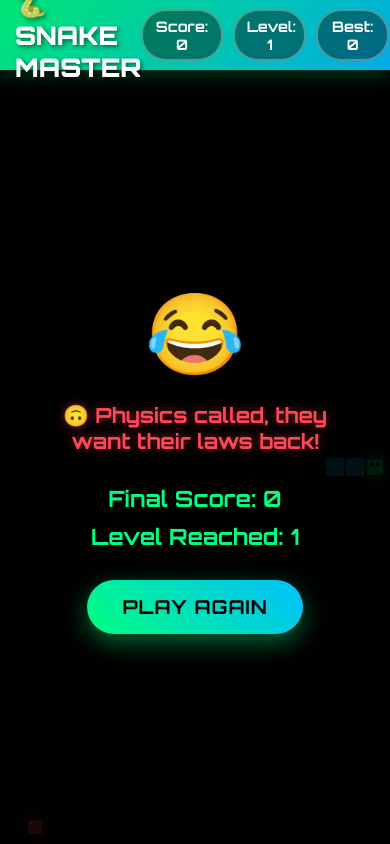
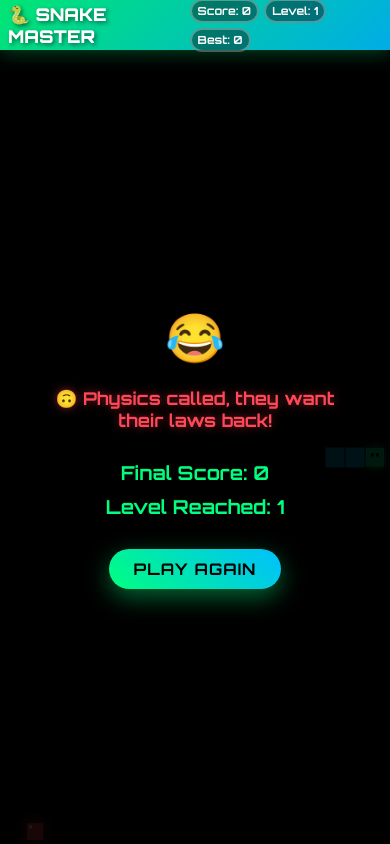
Before and after one commit to Jay-736-Github/Snake-Game, a plain HTML site: page index.html in a window 390 px wide. Both pictures are taken after a click on the button "START GAME". Drawn offline with Linux system fonts and the light colour scheme.

Commit message:
Updated for small screen

```diff
--- a/index.js
+++ b/index.js
@@ -19,7 +19,7 @@ class SnakeGame {
     this.moveSound = new Audio("music/move.mp3");
 
     // Game settings - FASTER SPEED as requested
-    this.gridSize = 20;
+    this.gridSize = this.isMobile() ? 15 : 20; // Smaller grid on mobile
     this.initialSpeed = 10; // Much faster initial speed (like your original)
     this.speed = this.initialSpeed;
 
@@ -34,9 +34,11 @@ class SnakeGame {
     this.gameLoop = null;
     this.lastPaintTime = 0;
 
-    // Touch controls
+    // Touch controls - IMPROVED
     this.touchStartX = 0;
     this.touchStartY = 0;
+    this.touchStartTime = 0;
+    this.minSwipeDistance = this.isMobile() ? 30 : 50;
 
     // Roast messages
     this.roastMessages = [
@@ -60,27 +62,77 @@ class SnakeGame {
     this.init();
   }
 
+  // Detect mobile device
+  isMobile() {
+    return (
+      /Android|webOS|iPhone|iPad|iPod|BlackBerry|IEMobile|Opera Mini/i.test(
+        navigator.userAgent
+      ) ||
+      (navigator.maxTouchPoints && navigator.maxTouchPoints > 2)
+    );
+  }
+
   init() {
     this.setupCanvas();
     this.setupEventListeners();
     this.loadHighScore();
     this.resetGame();
+
+    // Prevent scrolling on mobile
+    document.body.addEventListener(
+      "touchmove",
+      function (e) {
+        e.preventDefault();
+      },
+      { passive: false }
+    );
+
+    // Prevent context menu on mobile
+    document.addEventListener("contextmenu", function (e) {
+      e.preventDefault();
+    });
   }
 
   setupCanvas() {
     const resizeCanvas = () => {
-      const rect = this.canvas.getBoundingClientRect();
-      this.canvas.width = rect.width;
-      this.canvas.height = rect.height;
+      // Get actual viewport size
+      const viewportWidth = window.innerWidth;
+      const viewportHeight = window.innerHeight;
+
+      // Account for navbar height
+      const navbarHeight = this.isMobile()
+        ? viewportHeight < 500
+          ? 40
+          : viewportWidth < 480
+          ? 50
+          : 60
+        : 80;
+
+      const availableHeight = viewportHeight - navbarHeight;
+
+      // Set canvas size to fill container
+      this.canvas.width = viewportWidth;
+      this.canvas.height = availableHeight;
+
       // Calculate grid dimensions
       this.cols = Math.floor(this.canvas.width / this.gridSize);
       this.rows = Math.floor(this.canvas.height / this.gridSize);
+
       // Center the grid
       this.offsetX = (this.canvas.width - this.cols * this.gridSize) / 2;
       this.offsetY = (this.canvas.height - this.rows * this.gridSize) / 2;
     };
+
     resizeCanvas();
-    window.addEventListener("resize", resizeCanvas);
+
+    // Handle orientation change on mobile
+    window.addEventListener("resize", () => {
+      setTimeout(resizeCanvas, 100);
+    });
+
+    window.addEventListener("orientationchange", () => {
+      setTimeout(resizeCanvas, 300);
+    });
   }
 
   setupEventListeners() {
@@ -126,14 +178,26 @@ class SnakeGame {
       e.preventDefault();
     });
 
-    // Touch controls
+    // IMPROVED Touch controls for mobile
     this.canvas.addEventListener(
       "touchstart",
       (e) => {
         e.preventDefault();
+        e.stopPropagation();
+
         const touch = e.touches[0];
         this.touchStartX = touch.clientX;
         this.touchStartY = touch.clientY;
+        this.touchStartTime = Date.now();
+      },
+      { passive: false }
+    );
+
+    this.canvas.addEventListener(
+      "touchmove",
+      (e) => {
+        e.preventDefault();
+        e.stopPropagation();
       },
       { passive: false }
     );
@@ -142,15 +206,27 @@ class SnakeGame {
       "touchend",
       (e) => {
         e.preventDefault();
+        e.stopPropagation();
+
         if (!this.gameRunning) return;
 
         const touch = e.changedTouches[0];
         const deltaX = touch.clientX - this.touchStartX;
         const deltaY = touch.clientY - this.touchStartY;
-        const minSwipeDistance = 50;
+        const deltaTime = Date.now() - this.touchStartTime;
 
-        if (Math.abs(deltaX) > Math.abs(deltaY)) {
-          if (Math.abs(deltaX) > minSwipeDistance) {
+        // Ignore very quick taps or long holds
+        if (deltaTime < 50 || deltaTime > 500) return;
+
+        const absX = Math.abs(deltaX);
+        const absY = Math.abs(deltaY);
+
+        // Check if swipe is long enough
+        if (Math.max(absX, absY) < this.minSwipeDistance) return;
+
+        // Determine swipe direction
+        if (absX > absY) {
+          // Horizontal swipe
           if (deltaX > 0 && this.direction.x !== -1) {
             this.nextDirection = { x: 1, y: 0 };
             this.moveSound.play();
@@ -158,9 +234,8 @@ class SnakeGame {
             this.nextDirection = { x: -1, y: 0 };
             this.moveSound.play();
           }
-          }
         } else {
-          if (Math.abs(deltaY) > minSwipeDistance) {
+          // Vertical swipe
           if (deltaY > 0 && this.direction.y !== -1) {
             this.nextDirection = { x: 0, y: 1 };
             this.moveSound.play();
@@ -169,15 +244,6 @@ class SnakeGame {
             this.moveSound.play();
           }
         }
-        }
-      },
-      { passive: false }
-    );
-
-    this.canvas.addEventListener(
-      "touchmove",
-      (e) => {
-        e.preventDefault();
       },
       { passive: false }
     );
@@ -298,8 +364,8 @@ class SnakeGame {
     this.ctx.fillRect(0, 0, this.canvas.width, this.canvas.height);
 
     // Draw grid lines (subtle)
-    this.ctx.strokeStyle = "rgba(0, 255, 127, 0.1)";
-    this.ctx.lineWidth = 1;
+    this.ctx.strokeStyle = "rgba(0, 255, 127, 0.05)"; // Even more subtle on mobile
+    this.ctx.lineWidth = 0.5;
 
     for (let i = 0; i <= this.cols; i++) {
       this.ctx.beginPath();
@@ -329,24 +395,35 @@ class SnakeGame {
       if (index === 0) {
         // Snake head
         this.ctx.fillStyle = "#00ff7f";
-        this.ctx.fillRect(x + 2, y + 2, this.gridSize - 4, this.gridSize - 4);
+        this.ctx.fillRect(x + 1, y + 1, this.gridSize - 2, this.gridSize - 2);
 
         // Add glow effect
         this.ctx.shadowColor = "#00ff7f";
-        this.ctx.shadowBlur = 15;
-        this.ctx.fillRect(x + 2, y + 2, this.gridSize - 4, this.gridSize - 4);
+        this.ctx.shadowBlur = 10;
+        this.ctx.fillRect(x + 1, y + 1, this.gridSize - 2, this.gridSize - 2);
         this.ctx.shadowBlur = 0;
 
-        // Add eyes
+        // Add eyes (smaller on mobile)
         this.ctx.fillStyle = "#000";
-        const eyeSize = 3;
-        this.ctx.fillRect(x + 6, y + 6, eyeSize, eyeSize);
-        this.ctx.fillRect(x + this.gridSize - 9, y + 6, eyeSize, eyeSize);
+        const eyeSize = this.isMobile() ? 2 : 3;
+        const eyeOffset = this.isMobile() ? 3 : 6;
+        this.ctx.fillRect(x + eyeOffset, y + eyeOffset, eyeSize, eyeSize);
+        this.ctx.fillRect(
+          x + this.gridSize - eyeOffset - eyeSize,
+          y + eyeOffset,
+          eyeSize,
+          eyeSize
+        );
       } else {
         // Snake body
         const opacity = Math.max(0.4, 1 - index * 0.05);
         this.ctx.fillStyle = `rgba(0, 191, 255, ${opacity})`;
-        this.ctx.fillRect(x + 1, y + 1, this.gridSize - 2, this.gridSize - 2);
+        this.ctx.fillRect(
+          x + 0.5,
+          y + 0.5,
+          this.gridSize - 1,
+          this.gridSize - 1
+        );
       }
     });
 
@@ -356,18 +433,19 @@ class SnakeGame {
 
     this.ctx.fillStyle = "#ff4757";
     this.ctx.shadowColor = "#ff4757";
-    this.ctx.shadowBlur = 20;
+    this.ctx.shadowBlur = 15;
     this.ctx.fillRect(
-      foodX + 3,
-      foodY + 3,
-      this.gridSize - 6,
-      this.gridSize - 6
+      foodX + 2,
+      foodY + 2,
+      this.gridSize - 4,
+      this.gridSize - 4
     );
     this.ctx.shadowBlur = 0;
 
     // Add sparkle effect
     this.ctx.fillStyle = "#fff";
-    this.ctx.fillRect(foodX + 5, foodY + 5, 3, 3);
+    const sparkleSize = this.isMobile() ? 2 : 3;
+    this.ctx.fillRect(foodX + 4, foodY + 4, sparkleSize, sparkleSize);
   }
 
   generateFood() {
--- a/style.css
+++ b/style.css
@@ -12,6 +12,9 @@ body {
     color: white;
     overflow: hidden;
     height: 100vh;
+    position: fixed;
+    width: 100%;
+    -webkit-overflow-scrolling: touch;
 }
 
 /* Top Navigation Bar */
@@ -57,13 +60,20 @@ body {
 
 /* Full Screen Game Container */
 .game-container {
-    position: absolute;
+    position: fixed;
     top: 80px;
     left: 0;
     width: 100vw;
     height: calc(100vh - 80px);
     background: #000;
     overflow: hidden;
+    touch-action: none;
+    -webkit-touch-callout: none;
+    -webkit-user-select: none;
+    -khtml-user-select: none;
+    -moz-user-select: none;
+    -ms-user-select: none;
+    user-select: none;
 }
 
 #gameCanvas {
@@ -72,6 +82,8 @@ body {
     display: block;
     background: #000;
     border: none;
+    touch-action: none;
+    -webkit-tap-highlight-color: transparent;
 }
 
 /* Overlay Screens */
@@ -86,6 +98,7 @@ body {
     align-items: center;
     justify-content: center;
     z-index: 100;
+    touch-action: none;
 }
 
 .overlay-content {
@@ -123,6 +136,7 @@ body {
     text-transform: uppercase;
     box-shadow: 0 8px 25px rgba(0, 255, 127, 0.4);
     letter-spacing: 1px;
+    touch-action: manipulation;
 }
 
 .game-btn:hover {
@@ -193,65 +207,178 @@ body {
     animation: scoreGlow 0.5s ease;
 }
 
-/* Mobile Responsive */
+/* Mobile Responsive - IMPROVED */
 @media (max-width: 768px) {
+    body {
+        position: fixed;
+        overflow: hidden;
+        -webkit-overflow-scrolling: touch;
+    }
+
     .navbar {
-        height: 70px;
-        padding: 0 15px;
+        height: 60px;
+        padding: 0 10px;
     }
 
     .game-title {
-        font-size: 1.6em;
+        font-size: 1.3em;
     }
 
     .game-stats {
-        gap: 10px;
+        gap: 8px;
+        flex-wrap: wrap;
     }
 
     #scoreBox, #levelBox, #hiscoreBox {
-        font-size: 0.9em;
-        padding: 6px 12px;
-        min-width: 70px;
-    }
-
-    .game-container {
-        top: 70px;
-        height: calc(100vh - 70px);
-    }
-
-    .overlay-content h2 {
-        font-size: 2.5em;
-    }
-
-    .controls-text {
-        font-size: 1.1em;
-    }
-
-    .game-btn {
-        padding: 15px 35px;
-        font-size: 1.2em;
-    }
-
-    .death-message p {
-        font-size: 1.3em;
-    }
-
-    .final-stats {
-        font-size: 1.4em;
-    }
-}
-
-@media (max-height: 600px) {
-    .navbar {
-        height: 60px;
-    }
-
-    .game-title {
-        font-size: 1.4em;
+        font-size: 0.8em;
+        padding: 4px 8px;
+        min-width: 60px;
     }
 
     .game-container {
         top: 60px;
         height: calc(100vh - 60px);
+        position: fixed;
+        touch-action: none;
+    }
+
+    #gameCanvas {
+        touch-action: none;
+        -webkit-touch-callout: none;
+        -webkit-tap-highlight-color: transparent;
+    }
+
+    .overlay-content {
+        padding: 20px;
+    }
+
+    .overlay-content h2 {
+        font-size: 2em;
+        margin-bottom: 20px;
+    }
+
+    .controls-text {
+        font-size: 1em;
+        margin-bottom: 30px;
+    }
+
+    .game-btn {
+        padding: 12px 30px;
+        font-size: 1.1em;
+        touch-action: manipulation;
+    }
+
+    .death-message .emoji {
+        font-size: 3em;
+    }
+
+    .death-message p {
+        font-size: 1.1em;
+    }
+
+    .final-stats {
+        font-size: 1.2em;
     }
 }
+
+/* Very Small Mobile Screens */
+@media (max-width: 480px) {
+    .navbar {
+        height: 50px;
+        padding: 0 8px;
+    }
+
+    .game-title {
+        font-size: 1.1em;
+    }
+
+    .game-stats {
+        gap: 5px;
+    }
+
+    #scoreBox, #levelBox, #hiscoreBox {
+        font-size: 0.7em;
+        padding: 3px 6px;
+        min-width: 50px;
+    }
+
+    .game-container {
+        top: 50px;
+        height: calc(100vh - 50px);
+    }
+
+    .overlay-content h2 {
+        font-size: 1.6em;
+    }
+
+    .controls-text {
+        font-size: 0.9em;
+    }
+
+    .game-btn {
+        padding: 10px 25px;
+        font-size: 1em;
+    }
+}
+
+/* Landscape mode on mobile */
+@media (max-height: 500px) and (orientation: landscape) {
+    .navbar {
+        height: 40px;
+        padding: 0 10px;
+    }
+
+    .game-title {
+        font-size: 1em;
+    }
+
+    #scoreBox, #levelBox, #hiscoreBox {
+        font-size: 0.7em;
+        padding: 2px 6px;
+    }
+
+    .game-container {
+        top: 40px;
+        height: calc(100vh - 40px);
+    }
+
+    .overlay-content {
+        padding: 10px;
+    }
+
+    .overlay-content h2 {
+        font-size: 1.5em;
+        margin-bottom: 10px;
+    }
+
+    .controls-text {
+        font-size: 0.8em;
+        margin-bottom: 15px;
+    }
+
+    .game-btn {
+        padding: 8px 20px;
+        font-size: 0.9em;
+    }
+
+    .death-message .emoji {
+        font-size: 2em;
+        margin-bottom: 10px;
+    }
+
+    .death-message p {
+        font-size: 1em;
+    }
+
+    .final-stats {
+        font-size: 1em;
+        margin-bottom: 15px;
+    }
+}
+
+/* Prevent zoom on double tap */
+@media (pointer: coarse) {
+    * {
+        touch-action: manipulation;
+    }
+}
```
Lines whose indentation alone changed are shown as unchanged.
